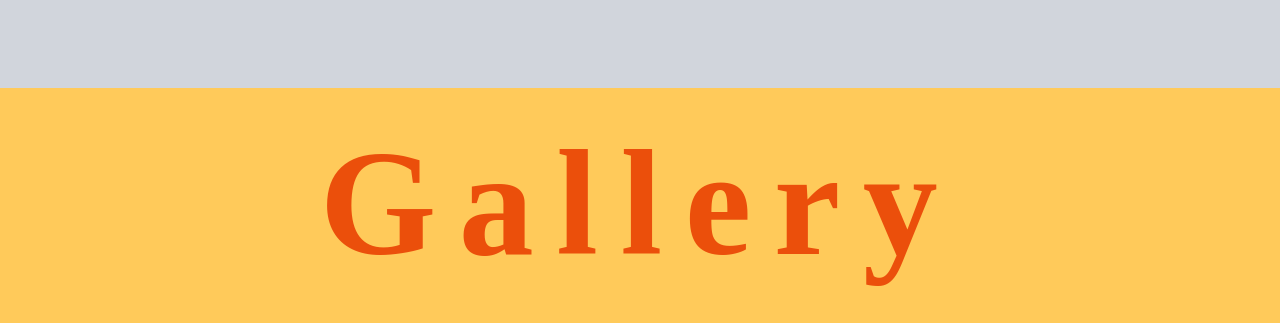
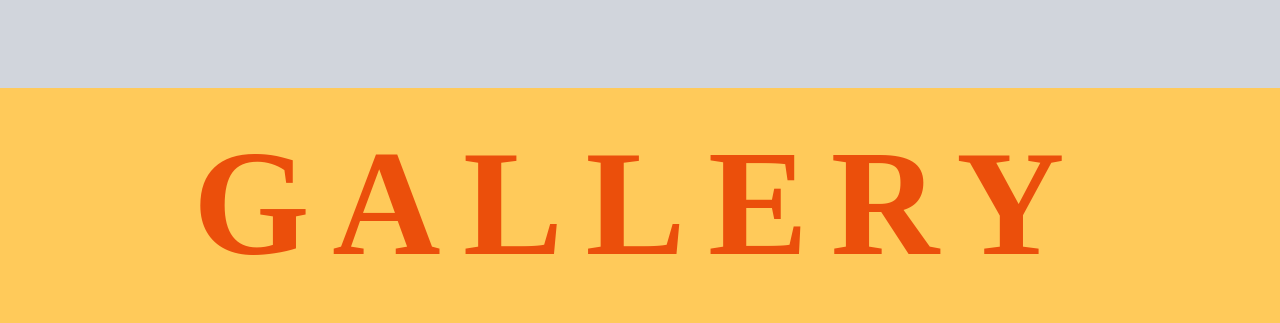
Before and after one commit to dat-nix/Landing-page, a React (Vite) app: page / in a window 1280 px wide. Shown: the part 4600-4923 px from the top of the page. Built offline with nearby package versions, Linux system fonts and the light colour scheme.

Commit message:
Update content.js
update 28/3

```diff
--- a/src/configs/content.js
+++ b/src/configs/content.js
@@ -43,7 +43,7 @@ export const content = {
         },
 
         gallery: {
-            title: "Gallery",
+            title: "GALLERY",
              sections: [
         { title: "Kendo Practice & Tutorial Class", images: ["kendo-practice-01.jpg", "kendo-practice-02.jpg", "kendo-practice-03.jpg", "kendo-practice-04.jpg", "kendo-practice-05.jpg", "kendo-practice-06.jpg"] },
         { title: "Workshop & Cultural Events", images: ["event-01.jpg", "event-02.jpg", "event-03.jpg", "event-04.jpg", "event-05.jpg", "event-06.jpg"] },
@@ -108,7 +108,7 @@ export const content = {
         },
     timelineData:  [
         {
-            date: "May 30th 2025",
+            date: "May 30th 2025 - TO BE ANNOUNCED",
             events: [
                  {/*
                 { time: "8:00 AM", activity: "Check-in and shinai check" },
@@ -144,7 +144,7 @@ export const content = {
 
     riktAbout: {
         about: [
-            "About the Event",
+            "About The Event",
             "Hosted by RMIT Shinsei Kendo club, The ",
             "RMIT Ichigeki Kendo Tournament",
             "aims to create opportunities for young kendokas to compete, improve their skills, and strengthen the Kendo community in Ho Chi Minh City.",
@@ -291,14 +291,16 @@ export const content = {
         },
         timelineData: [
             {
-                date: "30 Tháng 5 Năm 2025",
+                date: "30 Tháng 5 Năm 2025 - SẼ ĐƯỢC THÔNG BÁO",
                 events: [
+                    {/*}
                     { time: "8:00 Sáng", activity: "Check-in và kiểm tra shinai" },
                     { time: "9:15 Sáng", activity: "Lễ Khai Mạc" },
                     { time: "9:30 Sáng", activity: "Trận Đấu Buổi Sáng" },
                     { time: "12:00 Trưa", activity: "Giờ Nghỉ Trưa" },
                     { time: "1:00 Chiều", activity: "Trận Đấu Buổi Chiều" },
                     { time: "3:00 Chiều", activity: "Lễ Trao Giải" },
+                     */}
                 ],
             },
             {
```
